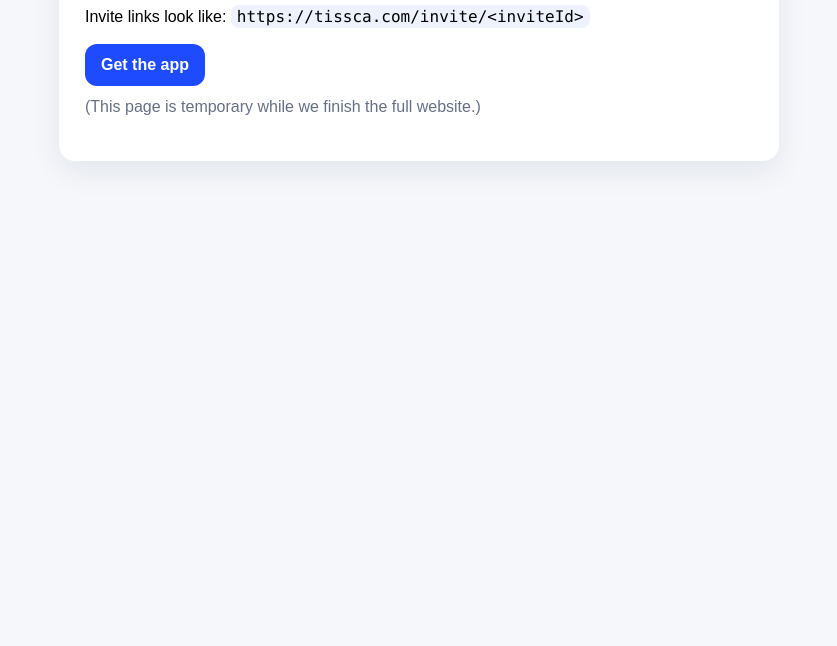
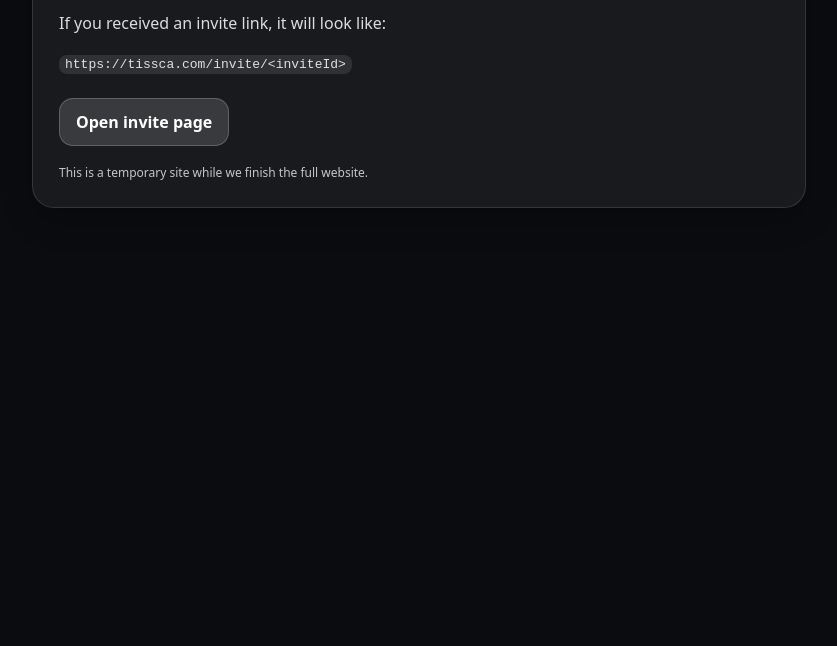
Before and after one commit to telmofc29-dotcom/tissca.github.io, a plain HTML site: page index.html in a window 1280 px wide. Shown: the part 154-800 px from the top of the page, without its empty margins (221-1058 px from the left). Drawn offline with Linux system fonts and the light colour scheme.

Commit message:
Revamp TISSCA index.html layout and styles
Updated the HTML structure and styling for the TISSCA platform page, enhancing the layout and visual design.

```diff
--- a/index.html
+++ b/index.html
@@ -2,31 +2,55 @@
 <html lang="en">
 <head>
   <meta charset="utf-8" />
-    <meta name="viewport" content="width=device-width,initial-scale=1" />
+  <meta name="viewport" content="width=device-width, initial-scale=1" />
   <title>TISSCA</title>
   <style>
-      body { font-family: Arial, Helvetica, sans-serif; margin: 0; background: #f5f7fb; }
-      .wrap { max-width: 720px; margin: 0 auto; padding: 48px 18px; }
-      .card { background: #fff; border-radius: 16px; padding: 26px; box-shadow: 0 10px 30px rgba(16,24,40,.08); }
-      a.btn { display: inline-block; background: #1f4bff; color: #fff; text-decoration: none; padding: 12px 16px; border-radius: 12px; font-weight: 700; }
-      .muted { color: #667085; margin-top: 10px; line-height: 1.4; }
-      .code { font-family: ui-monospace, SFMono-Regular, Menlo, Monaco, Consolas, "Liberation Mono"; background: #eef2ff; padding: 2px 6px; border-radius: 8px; }
+    body {
+      margin: 0;
+      padding: 40px 18px;
+      font-family: system-ui, -apple-system, Segoe UI, Roboto, Arial;
+      background: #0b0c10;
+      color: #fff;
+      display: flex;
+      justify-content: center;
+    }
+    .card {
+      max-width: 720px;
+      width: 100%;
+      padding: 26px;
+      border-radius: 22px;
+      background: rgba(255,255,255,0.06);
+      border: 1px solid rgba(255,255,255,0.12);
+      box-shadow: 0 12px 30px rgba(0,0,0,0.25);
+    }
+    h1 { margin: 0 0 12px; font-size: 34px; letter-spacing: 0.5px; }
+    p { margin: 0 0 14px; line-height: 1.6; color: rgba(255,255,255,0.85); }
+    .small { margin-top: 18px; font-size: 12px; opacity: 0.75; }
+    code { background: rgba(255,255,255,0.10); padding: 2px 6px; border-radius: 8px; }
+    a.btn {
+      display: inline-block;
+      margin-top: 8px;
+      padding: 12px 16px;
+      border-radius: 14px;
+      background: rgba(255,255,255,0.14);
+      border: 1px solid rgba(255,255,255,0.20);
+      color: #fff;
+      font-weight: 650;
+      text-decoration: none;
+    }
   </style>
 </head>
 <body>
-    <div class="wrap">
   <div class="card">
-        <h1 style="margin:0 0 10px 0;">TISSCA</h1>
-        <p class="muted" style="margin:0 0 18px 0;">
-          If you opened an invite link on a phone and the app didn’t open, install the app and try again.
-        </p>
-        <p style="margin:0 0 18px 0;">
-          Invite links look like: <span class="code">https://tissca.com/invite/&lt;inviteId&gt;</span>
-        </p>
-        <a class="btn" href="https://play.google.com/store" target="_blank" rel="noopener">Get the app</a>
-        <p class="muted">
-          (This page is temporary while we finish the full website.)
-        </p>
+    <h1>TISSCA</h1>
+    <p>We’re building the TISSCA platform.</p>
+    <p>If you received an invite link, it will look like:</p>
+    <p><code>https://tissca.com/invite/&lt;inviteId&gt;</code></p>
+
+    <a class="btn" href="/invite/">Open invite page</a>
+
+    <div class="small">
+      This is a temporary site while we finish the full website.
     </div>
   </div>
 </body>
```
Lines whose indentation alone changed are shown as unchanged.
